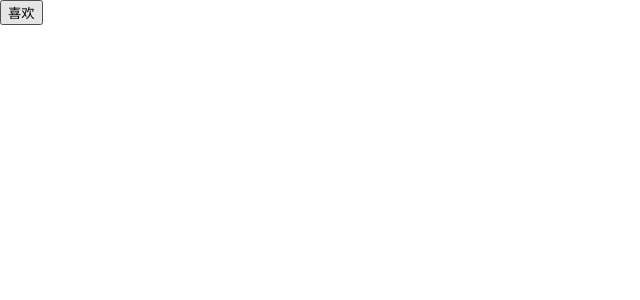
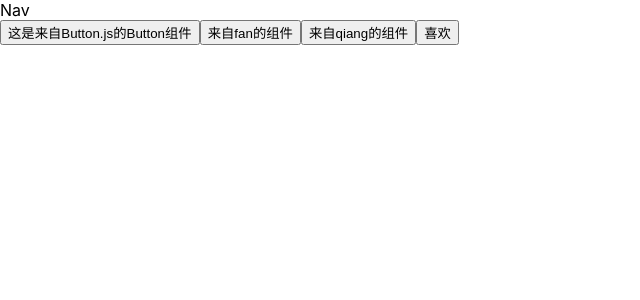
Before and after one commit to Ignorance-of-Dong/study-react, a React app: page / in a window 1280 px wide. Shown: the top 300 px of the page, without its empty margins (0-640 px from the left). Built offline with nearby package versions, Linux system fonts and the light colour scheme.

Commit message:
'组件的书写方式'

```diff
--- a/src/App.js
+++ b/src/App.js
@@ -1,6 +1,39 @@
 import React, {Component} from 'react';
 import logo from './logo.svg';
 import './App.css';
+
+import Button, {Nav} from './Button';
+
+// 自定义组件 (类的方式)
+// class Nav extends Component {
+//   constructor() {
+//     super();
+//   }
+//   render() {
+//     return (
+//       <div style={ {color : "white" , background: 'black'} }>fan</div>
+//     )
+//   }
+// }
+
+// 自定义组件 （函数的方式）
+// const Button = function() {
+//   return (
+//     <button>来自button组件</button>
+//   )
+// }
+
+function Fan() {
+  return (
+    <button>来自fan的组件</button>
+  )
+}
+
+const Qiang = ()=> {
+  return (
+    <button>来自qiang的组件</button>
+  )
+}
 
 class App extends Component  {
   constructor() {
@@ -19,10 +52,16 @@ class App extends Component  {
   render() {
     console.log('render 函数触发了')
     return (
-      <button style="button" style={ this.state.like ? {color : "red"} : {color : 'black'}}
-      onClick={ ()=>this.hanleClick()}>
-        {this.state.like ? "已赞" : "喜欢"}
-      </button>
+      <div>
+         <Nav />
+         <Button></Button>
+         <Fan></Fan>
+         <Qiang></Qiang>
+        <button style="button" style={ this.state.like ? {color : "red"} : {color : 'black'}}
+          onClick={ ()=>this.hanleClick()}>
+          {this.state.like ? "已赞" : "喜欢"}
+        </button>
+      </div>
     )
   }
 }
--- /dev/null
+++ b/src/Button.js
@@ -0,0 +1,20 @@
+import React, {Component} from "react";
+
+class Button extends Component {
+    constructor() {
+        super();
+    }
+    render() {
+        return (
+            <button>这是来自Button.js的Button组件</button>
+        )
+    }
+}
+
+const Nav = function() {
+    return (
+        <div>Nav</div>
+    )
+}
+export default Button;
+export {Nav};
```
